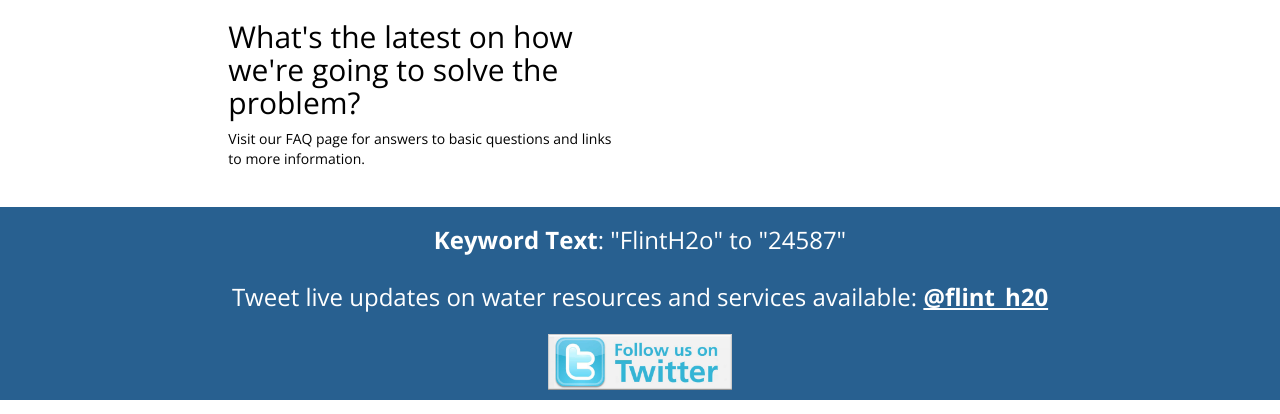
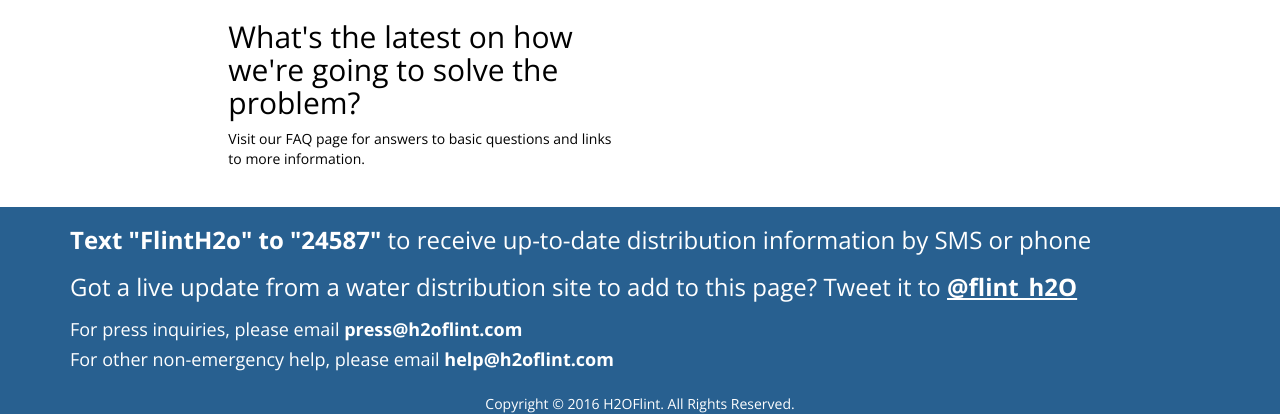
Before and after one commit to aliyarahman/h2oflint, a Django app: page /faq/ in a window 1280 px wide. Shown: the part 1276-1690 px from the top of the page. Run offline with Django 3.2, Linux system fonts and the light colour scheme; some libraries are stand-ins or nearby versions.

Commit message:
Updated social media and footer info, added Google analytics

```diff
--- a/app/static/css/style.css
+++ b/app/static/css/style.css
@@ -12,6 +12,7 @@ a:hover {text-decoration: none;}
     margin-bottom: 20px;
     vertical-align: middle;
 }
+
 
 video {
   width: 100%;
@@ -328,6 +329,9 @@ footer {
   color: white;
 }
 
+.copyright {
+  margin-top: 1em;
+}
 .twitter-icon img{
     margin-top: 1em;
     height: 4em;
--- a/app/templates/base.html
+++ b/app/templates/base.html
@@ -10,7 +10,7 @@
         <meta name="viewport" content="width=device-width, initial-scale=1">
 
         <!-- The above 3 meta tags *must* come first in the head; any other head content must come *after* these tags -->
-        <title>FNT.H2o Crisis - Easy Online Forms and Information</title>
+        <title>H2OFlint - Find or offer help through Flint community members</title>
         <meta name="title" content="H2oFlint - Easy Online Forms and Information"/>
 
         <!-- Bootstrap -->
@@ -20,10 +20,10 @@
         <link href="{% static 'css/style.css' %}" rel="stylesheet">
 
         <!-- OpenGraph tags for social media sharing -->
-        <meta property="og:title" content="H2oFlint - Easy Online Forms and Information" />
+        <meta property="og:title" content="H2OFlint - Find or offer help through Flint community members" />
         <meta property="og:type" content="website" />
-        <meta property="og:url" content="http://52.34.192.147" />
-        <meta property="og:site_name" content="H2oFlint" />
+        <meta property="og:url" content="http://www.h2oflint.com" />
+        <meta property="og:site_name" content="H2OFlint" />
         <meta property="og:image" content="{% static 'img/opengraph_image.jpg' %}" />
 
         <!-- HTML5 shim and Respond.js for IE8 support of HTML5 elements and media queries -->
@@ -34,6 +34,18 @@
         <![endif]-->
         <!-- swf object -->
         <script type="text/javascript" src="http://ajax.googleapis.com/ajax/libs/swfobject/2.2/swfobject.js"></script>
+
+        <script>
+              (function(i,s,o,g,r,a,m){i['GoogleAnalyticsObject']=r;i[r]=i[r]||function(){
+              (i[r].q=i[r].q||[]).push(arguments)},i[r].l=1*new Date();a=s.createElement(o),
+              m=s.getElementsByTagName(o)[0];a.async=1;a.src=g;m.parentNode.insertBefore(a,m)
+              })(window,document,'script','//www.google-analytics.com/analytics.js','ga');
+
+              ga('create', 'UA-74043800-1', 'auto');
+              ga('send', 'pageview');
+
+        </script>
+
     </head>
 
     <body>
@@ -63,13 +75,13 @@
                 <li><a href="{% url 'individual_offer' %}">I can help</a></li>
                 <li><a href="{% url 'organization_offer' %}">My organization can help</a></li>
                 <li><a href="https://www.facebook.com/sharer/sharer.php?u=http%3A%2F%2Fwww.h2oflint.com&t=Find+Or+Offer+Help+In+Flint"><span class="share-buttons"><img src="{% static 'img/facebook.png' %}"></a></li>
-                <li><a href="https://twitter.com/intent/tweet?url=http%3A%2F%2Fwww.h2oflint.com&text=Find%20Or%20Offer%20Help%20In%20Flint%20%21"><span class="share-buttons"><img src="{% static 'img/twitter.png' %}"></a></li>
+                <li>
+                <a href="http://twitter.com/share?url=http%3A%2F%2Fwww.h2oflint.com&text=H2O%20Flint%20lets%20folks%20find%20or%20share%20help%20through%20Flint%20community%20members&via=flint_h2o" target="_blank"><span class="share-buttons"><img src="{% static 'img/twitter.png' %}"></a></li>
                 <li><a href="https://www.instagram.com/flint_h20/"><span class="share-buttons"><img src="{% static 'img/instagram.png' %}"></a></li>
               </ul>
             </div><!--/.nav-collapse -->
           </div>
         </nav>
-
 
 
 
@@ -82,14 +94,20 @@
                 <div class="row">
                     <div class="col-xs-12">
                         <div class="row">
-                            <div class="col-xs-12 text-center">
-                                <h3><b>Keyword Text</b>: "FlintH2o" to "24587"</h3>
+                            <div class="col-xs-12">
+                                <h3><b>Text "FlintH2o" to "24587"</b> to receive up-to-date distribution information by SMS or phone </h3>
+                                <h3>Got a live update from a water distribution site to add to this page? Tweet it to <a href="http://www.twitter.com/flint_h2o" class="white-text"><b><u>@flint_h2O</u></b></a></h3>
                             </div>
                         </div>
                         <div class="row">
-                            <div class="col-xs-10 col-xs-offset-1 text-center">
-                                <h3>Tweet live updates on water resources and services available: <a href="http://www.twitter.com/flint_h2o" class="white-text"><b><u>@flint_h20</u></b></a></h3>
-                                <p class="twitter-icon"><a href="https://twitter.com/flint_h2o"><img src="{% static 'img/twitter-icon.jpg' %}"/></a></p>
+                            <div class="col-xs-12">
+                                <h4 class="white-text">For press inquiries, please email <b>press@h2oflint.com</b></h4>
+                                <h4 class="white-text">For other non-emergency help, please email <b>help@h2oflint.com</b></h4>
+                            </div>
+                        </div>
+                        <div class="row">
+                            <div class="col-xs-12 text-center white-text copyright">
+                                Copyright © 2016 H2OFlint. All Rights Reserved.
                             </div>
                         </div>
                     </div>
```
